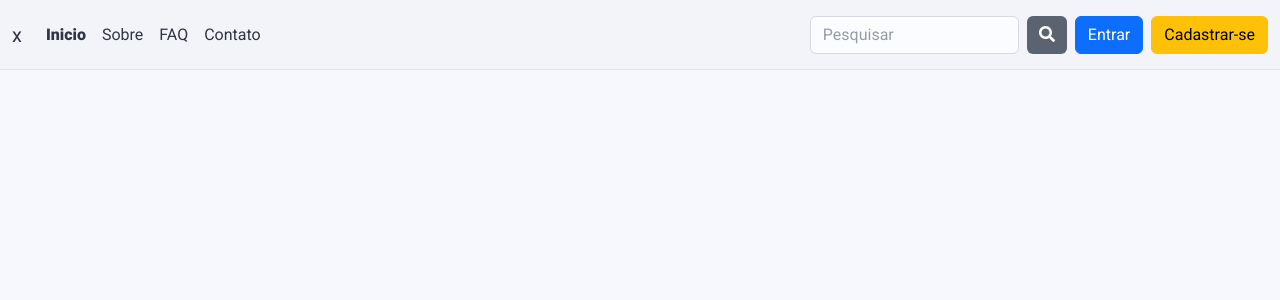
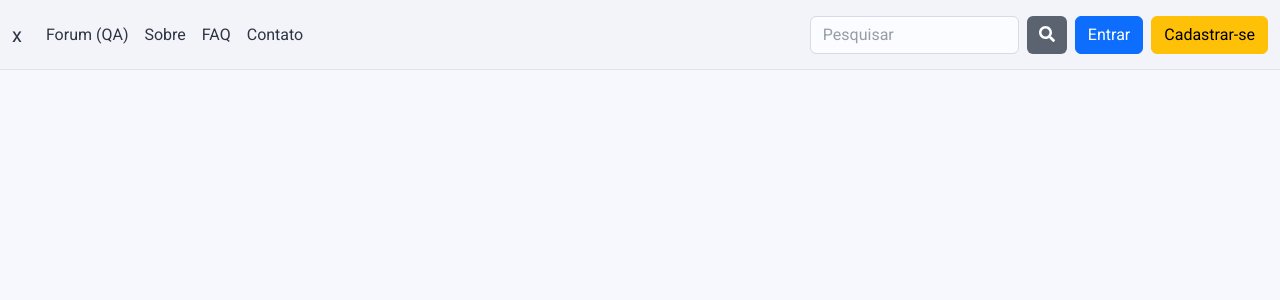
Before and after one commit to e-brendon/corporate_system, a Django app: page /forum/ in a window 1280 px wide. Shown: the top 300 px of the page. Run offline with Django 4.2, Linux system fonts and the light colour scheme; data that the repository does not hold is empty; parts of the project's set-up code (start-up, migrations or seed data) failed here and were passed over.

Commit message:
criado_rotas_para_forumQA

```diff
--- a/apps/base/templates/components/navbar.html
+++ b/apps/base/templates/components/navbar.html
@@ -8,7 +8,7 @@
         <div class="collapse navbar-collapse" id="navbarSupportedContent">
             <ul class="navbar-nav me-auto mb-2 mb-lg-0">
                 <li class="nav-item">
-                    <a class="nav-link active" aria-current="page" href="#">Inicio</a>
+                    <a class="nav-link" href="{% url 'lista-postagem-forum' %}">Forum (QA)</a>
                 </li>
                 <li class="nav-item">
                     <a class="nav-link" href="#">Sobre</a>
--- a/apps/forum/templates/lista-postagens-forum.html
+++ b/apps/forum/templates/lista-postagens-forum.html
@@ -14,7 +14,7 @@
                     <small>{{postagem.usuario.first_name}} {{postagem.usuario.last_name}}</small>
                 </div>
                 <div class="text-truncate-box">
-                    <p class="text-truncate">{{postagem.descricao|safe|truncatechars:230}}</p>
+                    <p class="text-truncate">{{postagem.descricao|safe|truncatewords:30}}</p>
                 </div>
             </div>
             <div class="d-flex justify-content-between align-items-center">
```
